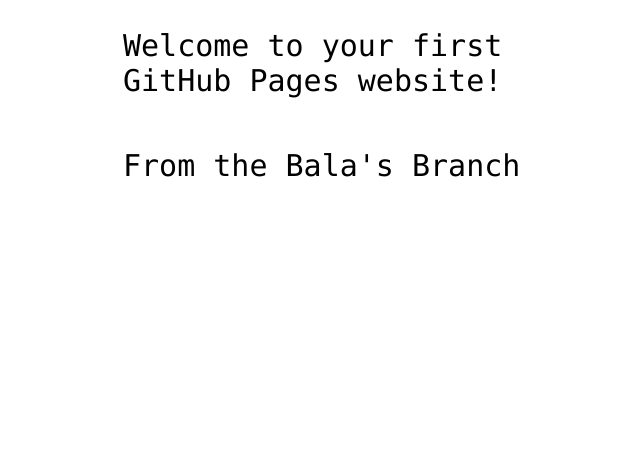
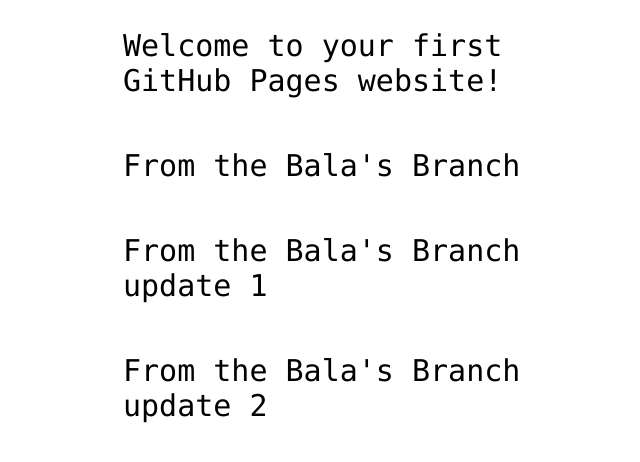
Before and after one commit to raja-qedtek/hello-world, a plain HTML site: page index.html in a window 1280 px wide. Shown: the part 360-822 px from the top of the page, without its empty margins (317-957 px from the left). Before the commit the page ends 800 px from the top, so only its background shows below. Drawn offline with Linux system fonts and the light colour scheme.

Commit message:
New tag Updates

```diff
--- a/index.html
+++ b/index.html
@@ -14,5 +14,7 @@
 <!-- Change this code here by copy and pasting your template on line 15 -->
 <p>Welcome to your first GitHub Pages website!</p>
 <p>From the Bala's Branch</p>
+<p>From the Bala's Branch update 1</p>
+<p>From the Bala's Branch update 2</p>
 </body>
 </html>
```
